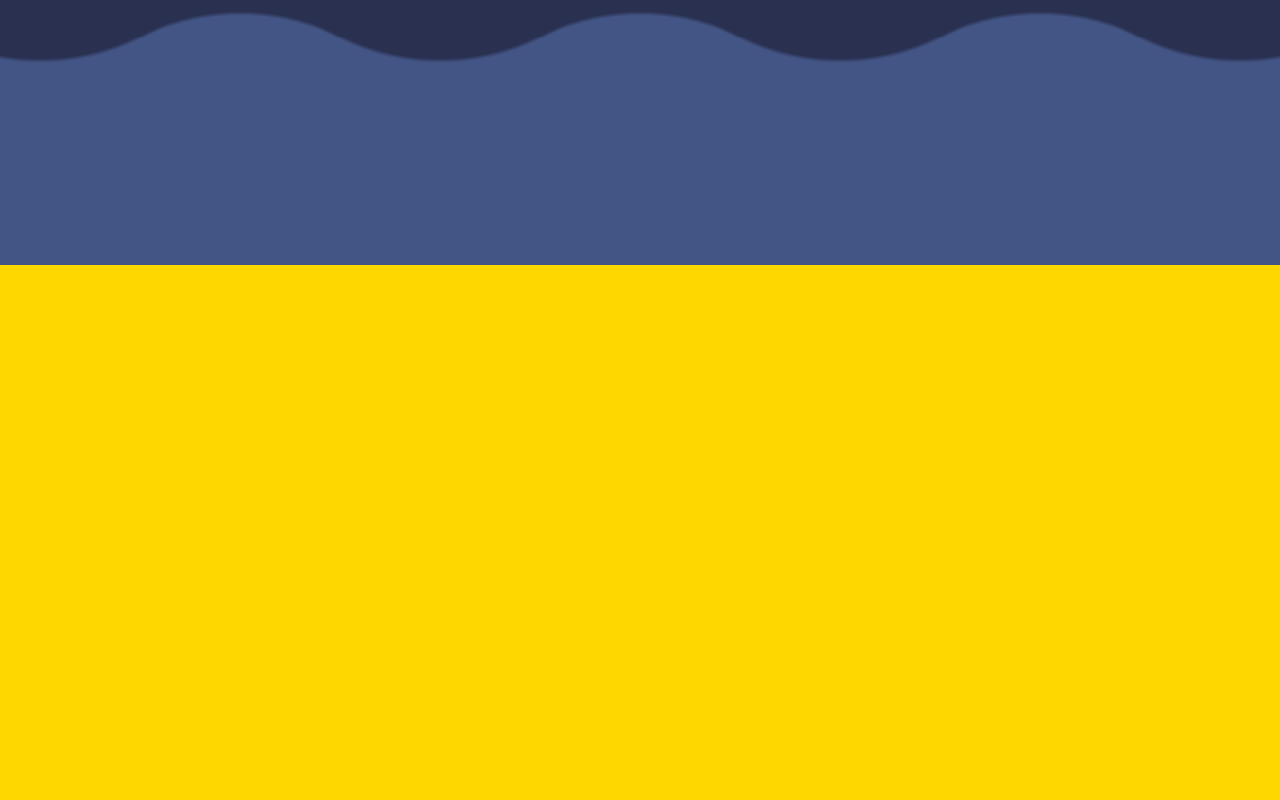
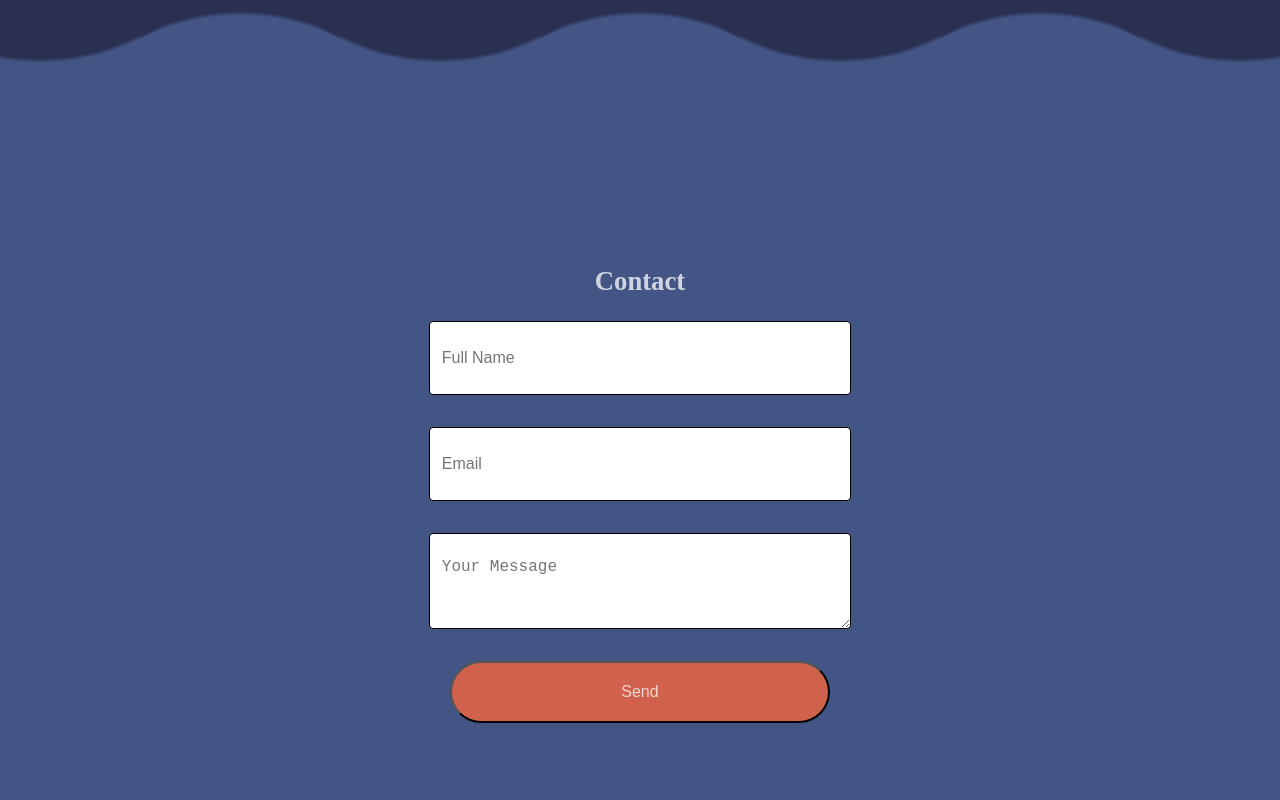
Before and after one commit to jvaughn1230/wave-portfolio, a React (Create React App) app: page / in a window 1280 px wide. Shown: the part 3100-3900 px from the top of the page. Built offline with nearby package versions, Linux system fonts and the light colour scheme; a web font is replaced by a local one.

Commit message:
fixed cover effect

```diff
--- a/src/App.css
+++ b/src/App.css
@@ -33,6 +33,11 @@
   /* align-self: center; */
 }
 
+.cover-wrapper {
+  position: relative;
+  overflow: hidden;
+}
+
 @media (max-width: 900px) {
   .section-header {
     font-size: 32px;
--- a/src/App.js
+++ b/src/App.js
@@ -6,6 +6,22 @@ import Skills from "./Sections/Skills/Skills";
 import Contact from "./Sections/Contact/Contact";
 import Projects from "./Sections/Projects/Projects";
 import Layout from "./components/Layout";
+import Cover from "./components/Cover/Cover";
+
+// Fish For Reference
+import { GiTropicalFish } from "react-icons/gi";
+import { IoFish } from "react-icons/io5";
+import { GiFlatfish } from "react-icons/gi";
+import { GiClownfish } from "react-icons/gi";
+import { GiJellyfish } from "react-icons/gi";
+import { GiPorcupinefish } from "react-icons/gi";
+import { GiDolphin } from "react-icons/gi";
+
+// Other Icon Options
+import { GiSubmarine } from "react-icons/gi";
+import { GiSharkJaws } from "react-icons/gi";
+import { GiSeagull } from "react-icons/gi";
+import { GiSeaTurtle } from "react-icons/gi";
 
 function App() {
   return (
@@ -14,8 +30,11 @@ function App() {
         <Hero />
         <About />
         <Skills />
-        <Projects />
-        <Contact />
+        <div className="cover-wrapper">
+          <Projects />
+          <Cover />
+          <Contact />
+        </div>
       </Layout>
     </div>
   );
--- a/src/Sections/Contact/Contact.css
+++ b/src/Sections/Contact/Contact.css
@@ -9,46 +9,3 @@
 .contact-section h2 {
   color: var(--custom-white);
 }
-
-.cover {
-  height: 100vh;
-  width: 100vw;
-  z-index: 2;
-  /* background-color: var(--dark-blue); */
-  background-color: gold;
-  /* position: absolute; */
-  /* Curve is from Here */
-
-  --mask6: radial-gradient(
-        circle at 50% 0%,
-        transparent 30%,
-        black 31%,
-        black 70%,
-        transparent 71%
-      )
-      50% 0 / 400px 100%,
-    linear-gradient(
-        to bottom,
-        transparent calc(100% - 300px),
-        black calc(100% - 300px)
-      )
-      50% 100% / 400px 300px;
-
-  -webkit-mask: var(--mask6);
-  mask: var(--mask6);
-
-  /* transform: rotate(180deg); */
-  /* Too Here */
-}
-
-.remove-cover {
-  animation: remove-cover 8s ease forwards 0.25s;
-  animation-delay: 0.75s;
-}
-
-@keyframes remove-cover {
-  100% {
-    /* transform: translateY(2000%); */
-    /* transform: translateY(); */
-  }
-}
--- a/src/Sections/Contact/Contact.js
+++ b/src/Sections/Contact/Contact.js
@@ -1,26 +1,19 @@
 import React from "react";
-import { useInView } from "react-intersection-observer";
 import Mailer from "../../components/Mailer/Mailer";
 import "./Contact.css";
 
 // Temp
-import CurvedContainer from "../../components/CurvedContainer/CurvedContainer";
+// import CurvedContainer from "../../components/CurvedContainer/CurvedContainer";
 
 const Contact = () => {
-  const { ref: viewRef, inView: sectionVisible } = useInView({
-    triggerOnce: true,
-  });
-
-  console.log(sectionVisible);
-
   return (
-    <CurvedContainer>
-      <div id="contact" className="section contact-section" ref={viewRef}>
-        <div className={`${sectionVisible ? "remove-cover" : ""} cover`}></div>
+    <div>
+      <div id="contact" className="section contact-section">
+        {/* <div className={`${sectionVisible ? "remove-cover" : ""} cover`}></div> */}
         <h2 className="section-header">Contact</h2>
         <Mailer />
       </div>
-    </CurvedContainer>
+    </div>
   );
 };
 
--- a/src/components/Cover/Cover.js
+++ b/src/components/Cover/Cover.js
@@ -1,7 +1,19 @@
 import React from "react";
+import { useInView } from "react-intersection-observer";
+
+import "./cover.css";
 
 const Cover = () => {
-  return <div>Cover</div>;
+  const { ref: viewRef, inView: coverVisible } = useInView({
+    triggerOnce: true,
+  });
+
+  console.log(coverVisible);
+  return (
+    <div className="cover-container" ref={viewRef}>
+      <div className={`${coverVisible ? "remove-cover" : ""} cover`}></div>
+    </div>
+  );
 };
 
 export default Cover;
--- a/src/components/Cover/cover.css
+++ b/src/components/Cover/cover.css
@@ -0,0 +1,33 @@
+.cover {
+  height: 150vh;
+  width: 200vw;
+  z-index: 2;
+  background-color: var(--dark-blue);
+  position: absolute;
+  --mask6: radial-gradient(223.61px at 50% 300px, #000 99%, #0000 101%)
+      calc(50% - 200px) 0/400px 100%,
+    radial-gradient(223.61px at 50% -200px, #0000 99%, #000 101%) 50% 100px /
+      400px 100% repeat-x;
+
+  -webkit-mask: var(--mask6);
+  mask: var(--mask6);
+  border: 2px solid white;
+  right: -175px;
+
+  top: 70vh;
+}
+
+.cover-container {
+  background-color: transparent;
+}
+
+.remove-cover {
+  animation: remove-cover 8s ease forwards 0.25s;
+  animation-delay: 0.75s;
+}
+
+@keyframes remove-cover {
+  100% {
+    transform: translateY(2000%);
+  }
+}
```
